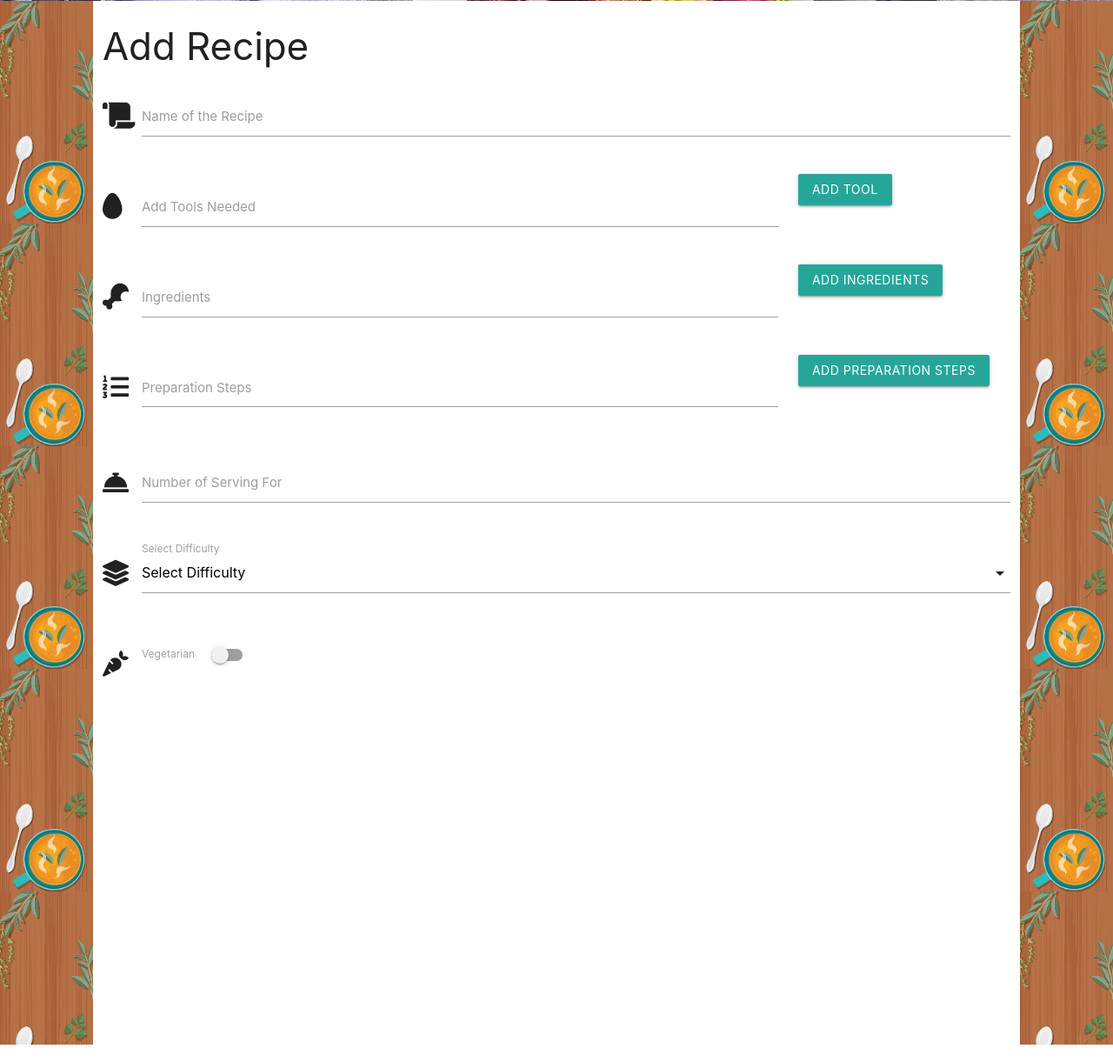
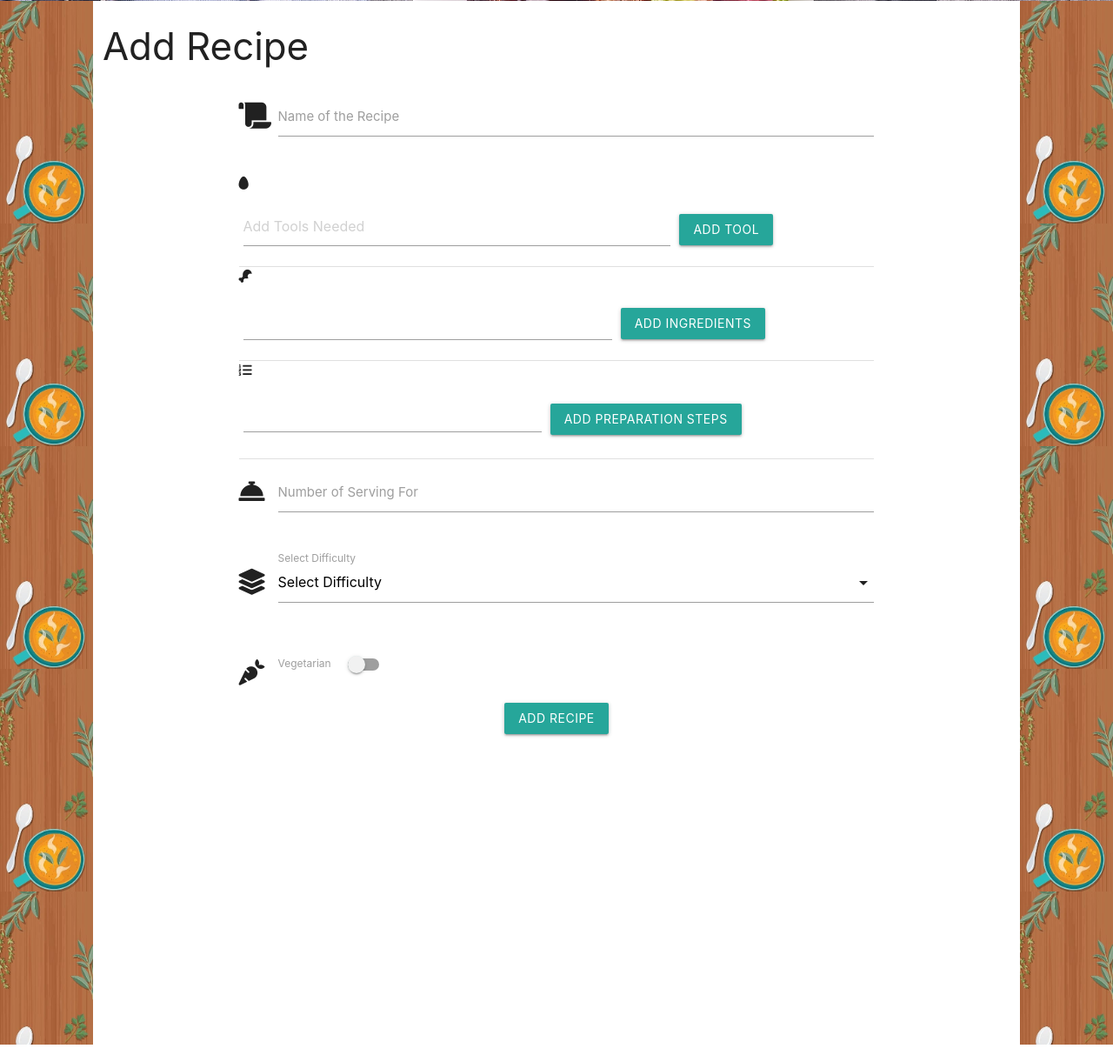
Before and after one commit to brandonmongo/lets_cook, a Flask app: page /add_recipe in a window 1280 px wide. Shown: the part 543-1764 px from the top of the page at 87% size. Run offline with Flask 2, Linux system fonts and the light colour scheme; some libraries are stand-ins or nearby versions.

Commit message:
add recipe form has been added

```diff
--- a/app.py
+++ b/app.py
@@ -26,6 +26,10 @@ def all_recipes():
 
 @app.route("/add_recipe")
 def add_recipe():
+   ## if request.method == "POST":
+   ##     recipes = {
+   ##         "recipe_name": request.form.get("recipe_name")
+   ##     }
     return render_template("add_recipe.html")
 
 
--- a/static/js/script.js
+++ b/static/js/script.js
@@ -1,4 +1,50 @@
 $(document).ready(function(){
     $('.sidenav').sidenav();
     $('select').formSelect();
+
+    addingIngredindients()
+    function addingIngredindients(){
+         let i = 1
+            $("#add_ing").click(function() {
+                i++;
+                $("#ingred-table").append('<tr id="row'+i+'"> <td><input id="ingredient" type="text" name="ingredients[]" class="validate" /></td><td><button type="button" class="btn waves-effect waves-light btn-remove" id="'+i+'">X</button></td></tr>');
+                $(document).on('click', '.btn-remove', function() {
+                        let button_id = $(this).attr("id");
+                        $("#row"+button_id+"").remove();
+                });
+            });
+
+    }
+
+    addTools()
+    function addTools() {
+        let i = 1
+        $("#add_tools").click(function() {
+            // return console.log("button clicked")
+            i++;
+            console.log(i)
+            $("#tools-table").append('<tr id="tooltb'+i+'"> <td><input id="tools" type="text" name="tools[]" class="validate" /></td><td><button class="btn waves-effect waves-light btn-remove" type="button" id="'+i+'">X</button></td></tr>');
+            $(document).on('click', '.btn-remove', function() {
+                let button_id = $(this).attr("id");
+                $("#tooltb"+button_id+"").remove();
+
+            });
+
+        });
+    }
+
+    addPrep()
+    function addPrep() {
+        let i = 1
+        $("#add_prep").click(function(){
+            i++;
+            $("#prep-table").append('<tr id="preptb'+i+'"><td><textarea id="preparation" name="preparation[]" class="materialize-textarea"></textarea></td> <td><button class="btn waves-effect waves-light btn-remove" type="button"  id="'+i+'">X</button></td></tr>');
+             $(document).on('click', '.btn-remove', function() {
+                let button_id = $(this).attr("id");
+                $("#preptb"+button_id+"").remove();
+
+            });
+        });
+    }
+
   });
--- a/templates/add_recipe.html
+++ b/templates/add_recipe.html
@@ -2,9 +2,9 @@
 
 {% block content %}
     <h3>Add Recipe</h3>
-
+    <div class="container">
         <div class="row">
-        <form class="col s12">
+            <form class="col s12" id="recipe-form">
                 <div class="row">
                     <div class="input-field col s12">
                         <i class="fas fa-scroll prefix"></i>
@@ -12,39 +12,76 @@
                         <label for="recipe_name">Name of the Recipe</label>
                     </div>
                 </div>
-            <div class="row">
+                <!--<div class="row">
                     <div class="input-field col s9">
                         <i class="fas fa-egg prefix"></i>
                         <input id="tools" type="text" name="tools" class="validate">
                         <label for="tools">Add Tools Needed</label>
                     </div>
                     <div class="col s3">
-                        <button class="btn waves-effect waves-light" type="submit" name="action">Add Tool
+                            <button class="btn waves-effect waves-light" type="submit" name="">Add Tool
                             </button>
                     </div>
-            </div>
-            <div class="row">
+                </div>    -->
+                <table id="tools-table" class="responsive-table">
+                    <tr>
+                        <i class="fas fa-egg prefix"></i>
+                        <td><input id="tools" type="text" name="tools[]" class="validate" placeholder="Add Tools Needed"> </td>
+                        <td>
+                            <button class="btn waves-effect waves-light" type="button" name="" id="add_tools">Add Tool
+                            </button>
+                        </td>
+                    </tr>
+                </table>
+                <table id="ingred-table" class="responsive-table">
+                    <tr>
+                        <i class="fas fa-drumstick-bite prefix"></i>
+                        <td><input id="ingredient" type="text" name="ingredients[]" class="validate"></td>
+                        <td>
+                            <button type="button" class="btn waves-effect waves-light"  id="add_ing" name="" >Add Ingredients
+                            </button>
+                        </td>
+                    </tr>
+                </table>
+                <table id="prep-table" class="responsive-table">
+                    <tr>
+                        <i class="fas fa-list-ol prefix"></i>
+                        <td><textarea id="preparation" name="preparation[]" class="materialize-textarea">
+                        </textarea></td>
+                        <td>
+                            <button class="btn waves-effect waves-light" type="button" name="" id="add_prep">Add Preparation Steps
+                            </button>
+                        </td>
+                    </tr>
+                </table>
+
+
+
+
+                <!-- <div class="row">
                     <div class="input-field col s9">
                         <i class="fas fa-drumstick-bite prefix"></i>
                     <input id="ingredients" type="text" name="ingredients" class="validate">
                         <label for="ingredients">Ingredients</label>
                     </div>
                     <div class="col s3">
-                        <button class="btn waves-effect waves-light" type="submit" name="action">Add Ingredients
+                            <button class="btn waves-effect waves-light"  id="add_ing" name="" formnovalidate>Add Ingredients
                             </button>
                     </div>
-            </div>
-            <div class="row">
+                </div>   -->
+
+                <!-- <div class="row">
                     <div class="input-field col s9">
                         <i class="fas fa-list-ol prefix"></i>
-                    <textarea id="preparation" name="preparation" class="materialize-textarea"></textarea>
+                        <textarea id="preparation" name="preparation" class="materialize-textarea">
+                        </textarea>
                         <label for="preparation">Preparation Steps</label>
                     </div>
                     <div class="col s3">
-                        <button class="btn waves-effect waves-light" type="submit" name="action">Add Preparation Steps
+                            <button class="btn waves-effect waves-light" type="button" name="action" formnovalidate>Add Preparation Steps
                             </button>
                     </div>
-            </div>
+                </div> -->
                 <div class="row">
                     <div class="input-field col s12">
                         <i class="fas fa-concierge-bell prefix"></i>
@@ -55,13 +92,13 @@
                 <div class="row">
                     <div class="input-field col s12">
                         <i class="fas fa-layer-group prefix"></i>
-                    <select>
+                        <select id="difficulty" name="difficulty">
                             <option value="" disabled selected>Select Difficulty</option>
                             <option value="1">Easy</option>
                             <option value="2">Medium</option>
                             <option value="3">Hard</option>
                         </select>
-                    <label>Select Difficulty</label>
+                        <label for="difficulty">Select Difficulty</label>
                     </div>
                 </div>
                 <div class="row">
@@ -76,7 +113,13 @@
                         </div>
                     </div>
                 </div>
+                <div class="row">
+                    <div class="col s12 center-align">
+                    <button type="submit" class="btn waves-effect waves-light">Add Recipe</button>
+                    </div>
+                </div>
             </form>
+        </div>
     </div>
 
 {% endblock %}
```
Lines whose indentation alone changed are shown as unchanged.
